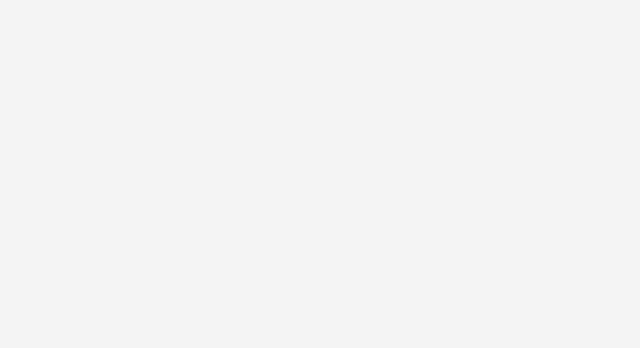
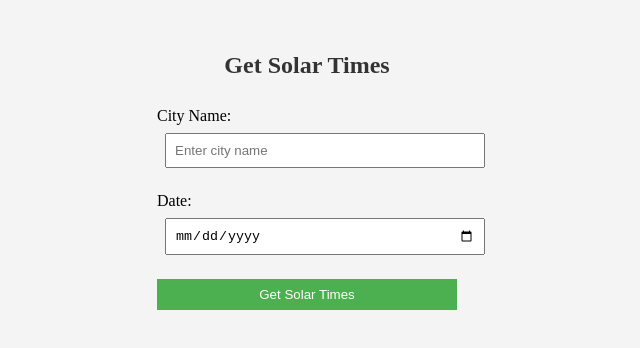
Before and after one commit to szidzse/solar-watch, a React (Vite) app in the folder frontend/: page /solar-watch in a window 1280 px wide. Before the commit this address had no page. Shown: the top 348 px of the page, without its empty margins (333-973 px from the left). Built offline with nearby package versions, Linux system fonts and the light colour scheme.

Commit message:
create SolarTimesPage

```diff
--- a/frontend/src/App.jsx
+++ b/frontend/src/App.jsx
@@ -2,6 +2,7 @@ import React from 'react'
 import { BrowserRouter, Routes, Route } from 'react-router-dom';
 import LoginPage from './pages/LoginPage';
 import RegisterPage from './pages/RegisterPage';
+import SolarTimesPage from './pages/SolarTimesPage';
 
 const App = () => {
   return (
@@ -9,6 +10,7 @@ const App = () => {
         <Routes>
         <Route path="/registration" element={<RegisterPage />} />
         <Route path="/login" element={<LoginPage />} />
+        <Route path="/solar-watch" element={<SolarTimesPage />} />
       </Routes>
     </BrowserRouter>
   )
--- /dev/null
+++ b/frontend/src/pages/SolarTimesPage.jsx
@@ -0,0 +1,101 @@
+import React, { useState } from 'react'
+import styled from 'styled-components'
+
+const Container = styled.div`
+  display: flex;
+  flex-direction: column;
+  align-items: center;
+  padding: 2rem;
+`;
+
+const Input = styled.input`
+  margin: 0.5rem;
+  padding: 0.5rem;
+  width: 300px;
+`;
+
+const Label = styled.label`
+  margin: 0.5rem;
+  width: 300px;
+`;
+
+const Button = styled.button`
+  margin: 0.5rem;
+  padding: 0.5rem;
+  width: 300px;
+  background-color: #4CAF50;
+  color: white;
+  border: none;
+  cursor: pointer;
+
+  &:hover {
+    background-color: #45a049;
+  }
+`;
+
+const ResponseContainer = styled.div`
+  margin-top: 1rem;
+  padding: 1rem;
+  border: 1px solid #ccc;
+  width: 100%;
+  max-width: 600px;
+  background-color: #f9f9f9;
+`;
+
+const SolarTimesPage = () => {
+    const [cityName, setCityName] = useState("");
+  const [date, setDate] = useState("");
+  const [response, setResponse] = useState(null);
+
+  const handleFetch = async () => {
+    try {
+      const res = await fetch(`/api/sunrise-sunset/any?cityName=${cityName}&date=${date}`);
+      if (!res.ok) {
+        throw new Error("Failed to fetch solar times.");
+      }
+      const data = await res.json();
+      setResponse(data);
+    } catch (error) {
+      console.error("Error fetching solar times:", error);
+      setResponse({ error: "Failed to fetch solar times." });
+    }
+  };
+
+  return (
+    <Container>
+      <h2>Get Solar Times</h2>
+      <Label>
+        City Name:
+        <Input
+          type="text"
+          value={cityName}
+          onChange={(e) => setCityName(e.target.value)}
+          placeholder="Enter city name"
+        />
+      </Label>
+      <Label>
+        Date:
+        <Input
+          type="date"
+          value={date}
+          onChange={(e) => setDate(e.target.value)}
+        />
+      </Label>
+      <Button onClick={handleFetch}>Get Solar Times</Button>
+      {response && (
+        <ResponseContainer>
+          {response.error ? (
+            <p>{response.error}</p>
+          ) : (
+            <div>
+              <p><strong>Sunrise:</strong> {response.sunrise}</p>
+              <p><strong>Sunset:</strong> {response.sunset}</p>
+            </div>
+          )}
+        </ResponseContainer>
+      )}
+    </Container>
+  )
+}
+
+export default SolarTimesPage
```
